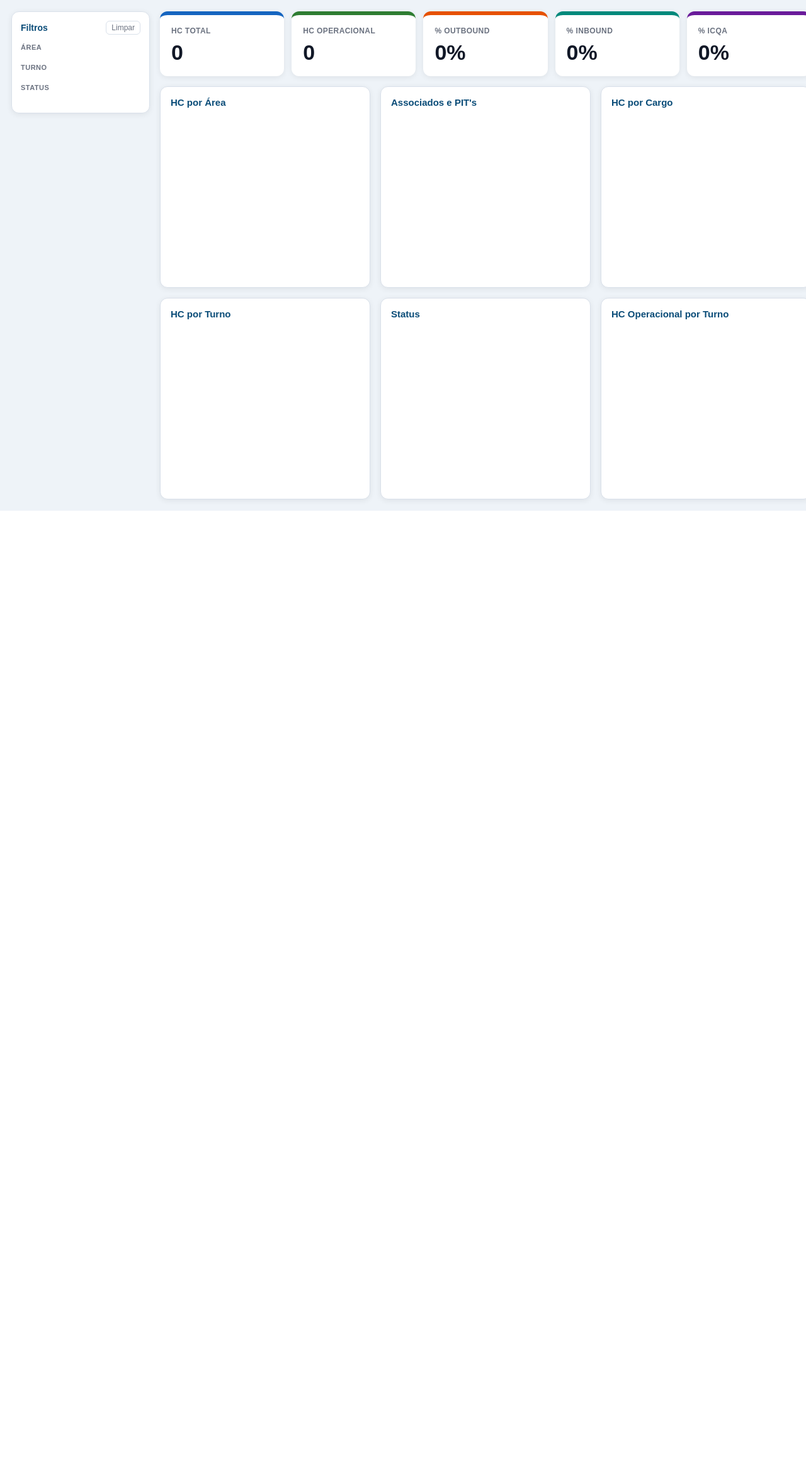
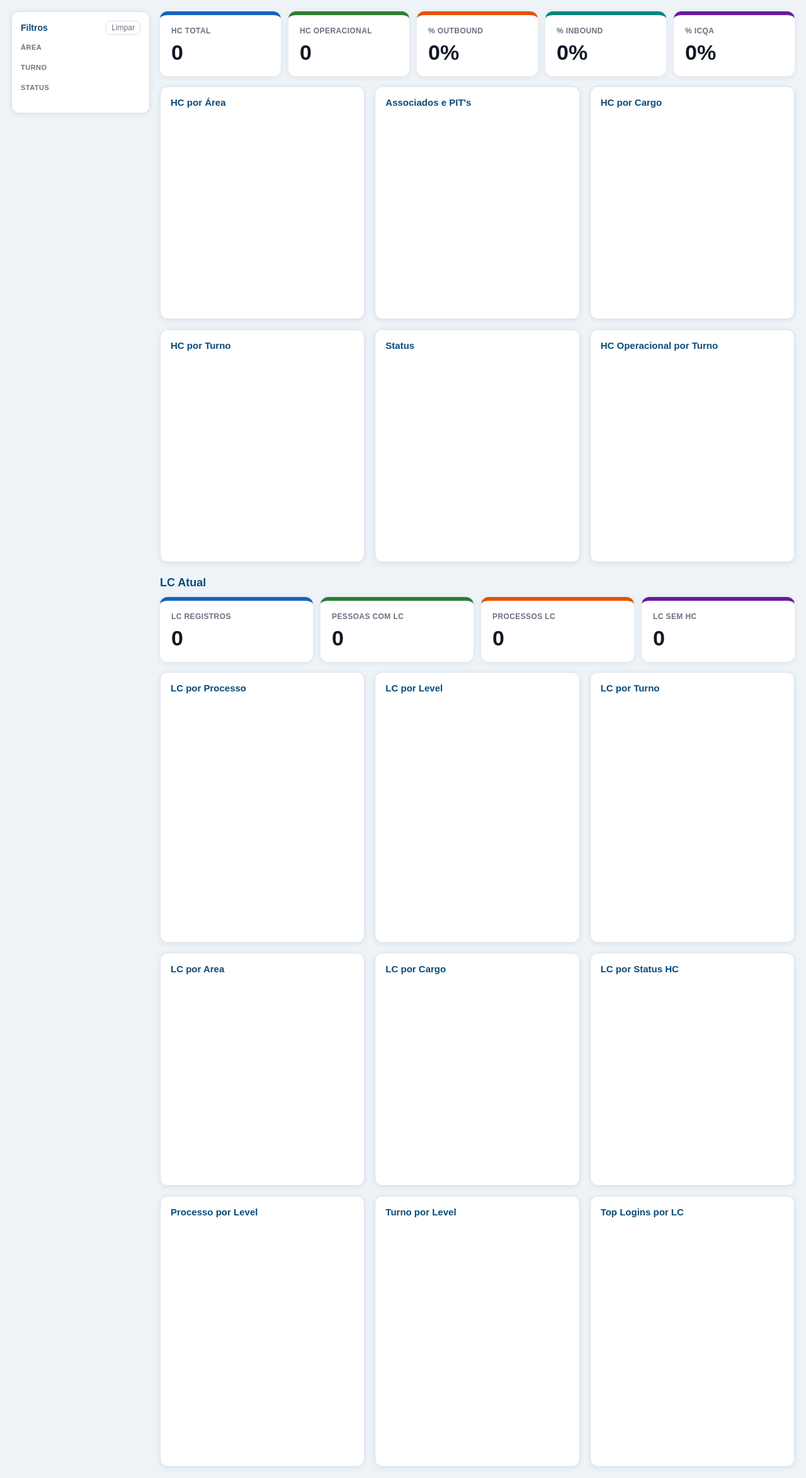
Before and after one commit to samuel0998/HC_OVERVIEW_COUT_GIG2, a Flask app: template templates/dashboard_hc.html in a window 1280 px wide. Shown: the part 76-2423 px from the top of the page at 63% size. Before the commit the page ends 887 px from the top, so only its background shows below. Run offline with Flask 3, Linux system fonts and the light colour scheme; the template is opened without the code that fills it, so the values that code supplies are empty; a map, chart or similar area stays blank.

Commit message:
add novas atualizações de LC no hc atual

```diff
--- a/routes/hc.py
+++ b/routes/hc.py
@@ -912,6 +912,70 @@ def dashboard_data():
     turnos_disponiveis = sorted({r.turno or "" for r in todos if r.turno})
     status_disponiveis = sorted({r.status for r in todos})
 
+    hc_por_login = {
+        (r.login or "").strip().lower(): r
+        for r in todos
+        if (r.login or "").strip()
+    }
+
+    lc_todos = LCAtual.query.all()
+    lc_registros = []
+    lc_sem_hc = 0
+
+    for lc in lc_todos:
+        hc_ref = hc_por_login.get((lc.login or "").strip().lower())
+        if not hc_ref:
+            if not f_area and not f_turno and not f_status:
+                lc_registros.append((lc, None))
+            lc_sem_hc += 1
+            continue
+
+        if f_area and (hc_ref.area or "") != f_area:
+            continue
+        if f_turno and (hc_ref.turno or "") != f_turno:
+            continue
+        if f_status and hc_ref.status != f_status:
+            continue
+
+        lc_registros.append((lc, hc_ref))
+
+    def _count_dict(items):
+        resultado = {}
+        for item in items:
+            chave = item or "Sem informacao"
+            resultado[chave] = resultado.get(chave, 0) + 1
+        return dict(sorted(resultado.items(), key=lambda x: x[1], reverse=True))
+
+    def _unique_people_count(pares):
+        return len({(lc.login or "").strip().lower() for lc, _ in pares if (lc.login or "").strip()})
+
+    lc_por_processo = _count_dict([lc.process_name for lc, _ in lc_registros])
+    lc_por_level = _count_dict([lc.lc_level for lc, _ in lc_registros])
+    lc_por_turno = _count_dict([(hc_ref.turno if hc_ref else None) for _, hc_ref in lc_registros])
+    lc_por_area = _count_dict([(hc_ref.area if hc_ref else None) for _, hc_ref in lc_registros])
+    lc_por_cargo = _count_dict([(hc_ref.cargo if hc_ref else None) for _, hc_ref in lc_registros])
+    lc_por_status = _count_dict([(hc_ref.status if hc_ref else None) for _, hc_ref in lc_registros])
+
+    lc_processo_level = {}
+    for lc, _ in lc_registros:
+        processo = lc.process_name or "Sem informacao"
+        level = lc.lc_level or "Sem informacao"
+        lc_processo_level.setdefault(processo, {})
+        lc_processo_level[processo][level] = lc_processo_level[processo].get(level, 0) + 1
+    lc_processo_level = dict(
+        sorted(lc_processo_level.items(), key=lambda x: sum(x[1].values()), reverse=True)[:12]
+    )
+
+    lc_turno_level = {}
+    for lc, hc_ref in lc_registros:
+        turno = (hc_ref.turno if hc_ref else None) or "Sem informacao"
+        level = lc.lc_level or "Sem informacao"
+        lc_turno_level.setdefault(turno, {})
+        lc_turno_level[turno][level] = lc_turno_level[turno].get(level, 0) + 1
+
+    lc_top_login = _count_dict([lc.login for lc, _ in lc_registros])
+    lc_top_login = dict(list(lc_top_login.items())[:15])
+
     return jsonify({
         "cards": {
             "hc_total": total,
@@ -932,4 +996,21 @@ def dashboard_data():
             "status": status_disponiveis,
         },
         "filtros_ativos": {"area": f_area, "turno": f_turno, "status": f_status},
+        "lc": {
+            "cards": {
+                "total_registros": len(lc_registros),
+                "pessoas_com_lc": _unique_people_count(lc_registros),
+                "processos": len(lc_por_processo),
+                "sem_hc": lc_sem_hc,
+            },
+            "por_processo": lc_por_processo,
+            "por_level": lc_por_level,
+            "por_turno": lc_por_turno,
+            "por_area": lc_por_area,
+            "por_cargo": lc_por_cargo,
+            "por_status": lc_por_status,
+            "processo_level": lc_processo_level,
+            "turno_level": lc_turno_level,
+            "top_login": lc_top_login,
+        },
     })
--- a/static/css/style.css
+++ b/static/css/style.css
@@ -314,8 +314,21 @@ tbody tr:hover { background: #f0f6ff; }
 .stat-card span { display: block; color: var(--muted); font-size: 12px; margin-bottom: 8px; font-weight: bold; letter-spacing: .4px; }
 .stat-card strong { font-size: 34px; color: #111827; }
 .dashboard-grid { display: grid; grid-template-columns: repeat(3, 1fr); gap: 16px; }
-.chart-card { min-height: 320px; }
-.chart-card canvas { cursor: pointer; }
+.section-title {
+  margin: 22px 0 12px;
+  color: var(--primary);
+  font-size: 18px;
+  font-weight: bold;
+}
+.lc-cards-grid { grid-template-columns: repeat(4, 1fr); }
+.chart-card { min-height: 370px; }
+.chart-card-large { min-height: 430px; }
+.chart-card canvas {
+  cursor: pointer;
+  width: 100% !important;
+  height: 300px !important;
+}
+.chart-card-large canvas { height: 360px !important; }
 .chart-card h2 { font-size: 15px; margin: 0 0 12px; color: var(--primary); font-weight: bold; }
 
 /* ── FILTROS NA LISTA (atualizar) ── */
@@ -427,7 +440,7 @@ tbody tr:hover { background: #f0f6ff; }
   .filter-pills { flex-direction: row; }
 }
 @media (max-width: 1100px) {
-  .grid-2, .dashboard-grid, .cards-grid { grid-template-columns: 1fr; }
+  .grid-2, .dashboard-grid, .cards-grid, .lc-cards-grid { grid-template-columns: 1fr; }
   .form-grid { grid-template-columns: 1fr; }
   .home-buttons { grid-template-columns: repeat(2, 1fr); }
 }
--- a/static/js/dashboard_hc.js
+++ b/static/js/dashboard_hc.js
@@ -35,6 +35,14 @@ const STATUS_COLORS = {
   "OFF":         "#c62828",
 };
 
+const LC_LEVEL_COLORS = {
+  "LC1": "#1565c0",
+  "LC3": "#00897b",
+  "LC5": "#e65100",
+  "EXPERT": "#6a1b9a",
+  "Sem informacao": "#90a4ae",
+};
+
 // ── Estado dos filtros ───────────────────────────────────────────
 const filtros = { area: "", turno: "", status: "" };
 const charts  = {};
@@ -66,23 +74,54 @@ function datalabelsPlugin() {
     id: "datalabels_inline",
     afterDatasetsDraw(chart) {
       const ctx = chart.ctx;
+      const horizontal = chart.options.indexAxis === "y";
       chart.data.datasets.forEach((ds, di) => {
         const meta = chart.getDatasetMeta(di);
         meta.data.forEach((bar, i) => {
           const val = ds.data[i];
           if (!val) return;
           ctx.save();
-          ctx.fillStyle = "#fff";
-          ctx.font = "bold 11px Arial";
+          ctx.font = "bold 12px Arial";
           ctx.textAlign = "center";
           ctx.textBaseline = "middle";
           const { x, y } = bar.tooltipPosition();
-          ctx.fillText(val, x, y);
+          const text = String(val);
+          const width = ctx.measureText(text).width;
+
+          if (horizontal) {
+            let labelX = x + width / 2 + 8;
+            let fillStyle = "#111827";
+            if (labelX + width / 2 > chart.chartArea.right) {
+              labelX = x - width / 2 - 8;
+              fillStyle = "#fff";
+            }
+            ctx.fillStyle = fillStyle;
+            ctx.fillText(text, labelX, y);
+          } else {
+            let labelY = y - 10;
+            let fillStyle = "#111827";
+            if (labelY < chart.chartArea.top + 8) {
+              labelY = y + 14;
+              fillStyle = "#fff";
+            }
+            ctx.fillStyle = fillStyle;
+            ctx.fillText(text, x, labelY);
+          }
           ctx.restore();
         });
       });
     }
   };
+}
+
+function maxValue(values) {
+  return values.length ? Math.max(...values.map(v => Number(v) || 0)) : 0;
+}
+
+function paddedMax(values) {
+  const max = maxValue(values);
+  if (!max) return 5;
+  return Math.ceil(max * 1.18);
 }
 
 // ── Render gráfico de barras horizontal (com rótulos externos) ───
@@ -103,13 +142,15 @@ function renderBarH(id, labels, values, colors, clickFn) {
     },
     options: {
       responsive: true,
+      maintainAspectRatio: false,
       indexAxis: "y",
+      layout: { padding: { right: 26, top: 8, bottom: 4 } },
       plugins: {
         legend: { display: false },
         tooltip: { callbacks: { label: ctx => ` ${ctx.parsed.x}` } }
       },
       scales: {
-        x: { grid: { color: "#e8edf3" }, ticks: { color: "#374151" } },
+        x: { suggestedMax: paddedMax(values), grid: { color: "#e8edf3" }, ticks: { color: "#374151" } },
         y: { grid: { display: false }, ticks: { color: "#374151", font: { size: 11 } } }
       },
       onClick(evt, elements) {
@@ -139,12 +180,14 @@ function renderBarV(id, labels, values, colors, clickFn) {
     },
     options: {
       responsive: true,
+      maintainAspectRatio: false,
+      layout: { padding: { top: 20, right: 8 } },
       plugins: {
         legend: { display: false },
         tooltip: { callbacks: { label: ctx => ` ${ctx.parsed.y}` } }
       },
       scales: {
-        y: { grid: { color: "#e8edf3" }, ticks: { color: "#374151" } },
+        y: { suggestedMax: paddedMax(values), grid: { color: "#e8edf3" }, ticks: { color: "#374151" } },
         x: { grid: { display: false }, ticks: { color: "#374151", font: { size: 11 } } }
       },
       onClick(evt, elements) {
@@ -173,6 +216,7 @@ function renderDoughnut(id, labels, values, colors, clickFn) {
     },
     options: {
       responsive: true,
+      maintainAspectRatio: false,
       cutout: "55%",
       plugins: {
         legend: {
@@ -202,17 +246,20 @@ function renderGrouped(id, mapa, series, serieColors, clickFn) {
   }));
 
   const ctx = document.getElementById(id);
+  const allValues = datasets.flatMap(ds => ds.data);
   charts[id] = new Chart(ctx, {
     type: "bar",
     plugins: [datalabelsPlugin()],
     data: { labels, datasets },
     options: {
       responsive: true,
+      maintainAspectRatio: false,
+      layout: { padding: { top: 20, right: 8 } },
       plugins: {
         legend: { position: "top", labels: { boxWidth: 12, font: { size: 11 } } }
       },
       scales: {
-        y: { grid: { color: "#e8edf3" }, ticks: { color: "#374151" } },
+        y: { suggestedMax: paddedMax(allValues), grid: { color: "#e8edf3" }, ticks: { color: "#374151" } },
         x: { grid: { display: false }, ticks: { color: "#374151", font: { size: 11 } } }
       },
       onClick(evt, elements) {
@@ -239,6 +286,26 @@ function renderPills(containerId, valores, campo) {
     };
     el.appendChild(btn);
   });
+}
+
+function topEntries(obj, limit = 12) {
+  return Object.fromEntries(Object.entries(obj || {}).slice(0, limit));
+}
+
+function seriesFromMap(mapa) {
+  const found = new Set();
+  Object.values(mapa || {}).forEach(row => {
+    Object.keys(row || {}).forEach(k => found.add(k));
+  });
+  const preferred = ["LC1", "LC3", "LC5", "EXPERT", "Sem informacao"];
+  return [
+    ...preferred.filter(k => found.has(k)),
+    ...Array.from(found).filter(k => !preferred.includes(k)).sort(),
+  ];
+}
+
+function colorsForSeries(series) {
+  return series.map((name, i) => LC_LEVEL_COLORS[name] || AREA_COLORS[i % AREA_COLORS.length]);
 }
 
 // ── Carregar e renderizar tudo ────────────────────────────────────
@@ -307,6 +374,63 @@ async function carregarDashboard() {
       window.location.href = listUrl({ turno, cargo, status: "OPERACIONAL" });
     }
   );
+
+  const lc = data.lc || {};
+  const lcCards = lc.cards || {};
+  document.getElementById("lcTotalRegistros").textContent = lcCards.total_registros || 0;
+  document.getElementById("lcPessoas").textContent = lcCards.pessoas_com_lc || 0;
+  document.getElementById("lcProcessos").textContent = lcCards.processos || 0;
+  document.getElementById("lcSemHc").textContent = lcCards.sem_hc || 0;
+
+  const lcProcesso = topEntries(lc.por_processo, 15);
+  const lcProcessoLabels = Object.keys(lcProcesso);
+  const lcProcessoVals = Object.values(lcProcesso);
+  renderBarH("chartLCProcesso", lcProcessoLabels, lcProcessoVals,
+    lcProcessoLabels.map((_, i) => AREA_COLORS[i % AREA_COLORS.length])
+  );
+
+  const lcLevelLabels = Object.keys(lc.por_level || {});
+  const lcLevelVals = Object.values(lc.por_level || {});
+  renderBarV("chartLCLevel", lcLevelLabels, lcLevelVals,
+    lcLevelLabels.map((l, i) => LC_LEVEL_COLORS[l] || AREA_COLORS[i % AREA_COLORS.length])
+  );
+
+  const lcTurnoLabels = Object.keys(lc.por_turno || {});
+  const lcTurnoVals = Object.values(lc.por_turno || {});
+  renderDoughnut("chartLCTurno", lcTurnoLabels, lcTurnoVals,
+    lcTurnoLabels.map(l => TURNO_COLORS[l] || PALETTE.slate)
+  );
+
+  const lcArea = topEntries(lc.por_area, 12);
+  const lcAreaLabels = Object.keys(lcArea);
+  renderBarH("chartLCArea", lcAreaLabels, Object.values(lcArea),
+    lcAreaLabels.map((_, i) => AREA_COLORS[i % AREA_COLORS.length])
+  );
+
+  const lcCargo = topEntries(lc.por_cargo, 12);
+  const lcCargoLabels = Object.keys(lcCargo);
+  renderBarV("chartLCCargo", lcCargoLabels, Object.values(lcCargo),
+    lcCargoLabels.map((_, i) => AREA_COLORS[i % AREA_COLORS.length])
+  );
+
+  const lcStatusLabels = Object.keys(lc.por_status || {});
+  renderBarH("chartLCStatus", lcStatusLabels, Object.values(lc.por_status || {}),
+    lcStatusLabels.map(l => STATUS_COLORS[l] || PALETTE.slate)
+  );
+
+  const processoLevel = lc.processo_level || {};
+  const processoSeries = seriesFromMap(processoLevel);
+  renderGrouped("chartLCProcessoLevel", processoLevel, processoSeries, colorsForSeries(processoSeries));
+
+  const turnoLevel = lc.turno_level || {};
+  const turnoSeries = seriesFromMap(turnoLevel);
+  renderGrouped("chartLCTurnoLevel", turnoLevel, turnoSeries, colorsForSeries(turnoSeries));
+
+  const topLogin = topEntries(lc.top_login, 15);
+  const topLoginLabels = Object.keys(topLogin);
+  renderBarH("chartLCTopLogin", topLoginLabels, Object.values(topLogin),
+    topLoginLabels.map((_, i) => AREA_COLORS[i % AREA_COLORS.length])
+  );
 }
 
 document.getElementById("btnLimparFiltros").addEventListener("click", () => {
--- a/templates/dashboard_hc.html
+++ b/templates/dashboard_hc.html
@@ -86,6 +86,72 @@
       </section>
     </div>
 
+    <div class="section-title">LC Atual</div>
+
+    <div class="cards-grid lc-cards-grid">
+      <div class="stat-card card-blue">
+        <span>LC REGISTROS</span>
+        <strong id="lcTotalRegistros">0</strong>
+      </div>
+      <div class="stat-card card-green">
+        <span>PESSOAS COM LC</span>
+        <strong id="lcPessoas">0</strong>
+      </div>
+      <div class="stat-card card-orange">
+        <span>PROCESSOS LC</span>
+        <strong id="lcProcessos">0</strong>
+      </div>
+      <div class="stat-card card-purple">
+        <span>LC SEM HC</span>
+        <strong id="lcSemHc">0</strong>
+      </div>
+    </div>
+
+    <div class="dashboard-grid">
+      <section class="card chart-card chart-card-large">
+        <h2>LC por Processo</h2>
+        <canvas id="chartLCProcesso"></canvas>
+      </section>
+      <section class="card chart-card">
+        <h2>LC por Level</h2>
+        <canvas id="chartLCLevel"></canvas>
+      </section>
+      <section class="card chart-card">
+        <h2>LC por Turno</h2>
+        <canvas id="chartLCTurno"></canvas>
+      </section>
+    </div>
+
+    <div class="dashboard-grid" style="margin-top:16px">
+      <section class="card chart-card">
+        <h2>LC por Area</h2>
+        <canvas id="chartLCArea"></canvas>
+      </section>
+      <section class="card chart-card">
+        <h2>LC por Cargo</h2>
+        <canvas id="chartLCCargo"></canvas>
+      </section>
+      <section class="card chart-card">
+        <h2>LC por Status HC</h2>
+        <canvas id="chartLCStatus"></canvas>
+      </section>
+    </div>
+
+    <div class="dashboard-grid" style="margin-top:16px">
+      <section class="card chart-card chart-card-large">
+        <h2>Processo por Level</h2>
+        <canvas id="chartLCProcessoLevel"></canvas>
+      </section>
+      <section class="card chart-card">
+        <h2>Turno por Level</h2>
+        <canvas id="chartLCTurnoLevel"></canvas>
+      </section>
+      <section class="card chart-card">
+        <h2>Top Logins por LC</h2>
+        <canvas id="chartLCTopLogin"></canvas>
+      </section>
+    </div>
+
   </div><!-- /dash-main -->
 </div><!-- /dash-layout -->
 
```
Also changed, not shown: 1 other file.
